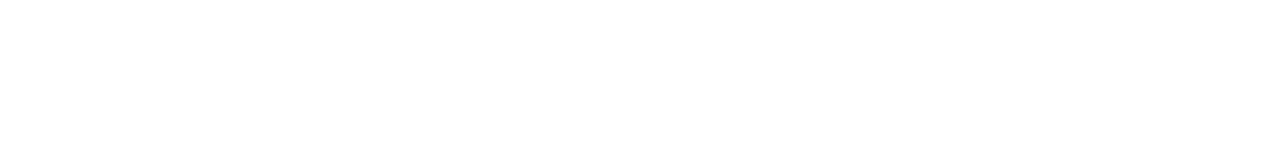
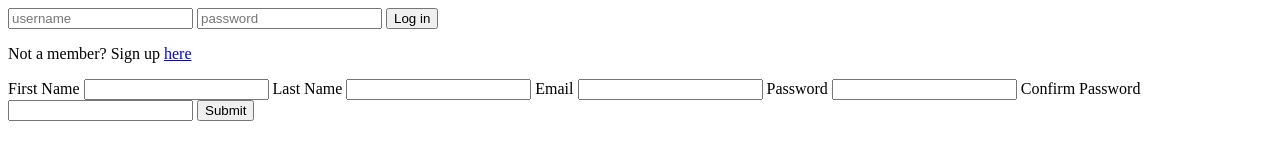
Before and after one commit to adtyler11/Login-singup, a plain HTML site: page index.html in a window 1280 px wide. Drawn offline with Linux system fonts and the light colour scheme.

Commit message:
Added form tags for both pages

```diff
--- a/index.html
+++ b/index.html
@@ -5,8 +5,33 @@
     <meta http-equiv="X-UA-Compatible" content="IE=edge">
     <meta name="viewport" content="width=device-width, initial-scale=1.0">
     <title>Document</title>
-</head>
 <body>
+
+    <!-- create log in for website   -->
+    <form action="">
+        <input type="text" name="username" placeholder="username">
+        <input type="password" name="password" placeholder="password">
+        <button type="submit" name="submit">Log in</button>
+    </form>
+
+
+    <p>Not a member? Sign up <a href="#">here</a></p>
+
+
+
+    <form>
+        <label>First Name</label>
+        <input type="text" placeholder="" />
+        <label>Last Name</label>
+        <input type="text" placeholder="" />
+        <label>Email</label>
+        <input type="email" placeholder="" />
+        <label>Password</label>
+        <input type="password" placeholder="" />
+        <label>Confirm Password</label>
+        <input type="password" placeholder="" />
+        <input type="button" value="Submit" />
+      <closeform></closeform></form>
 
 </body>
 </html>
```
Also changed, not shown: 2 other files.
